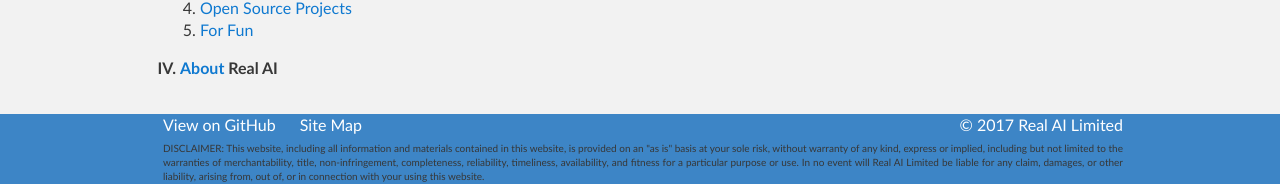
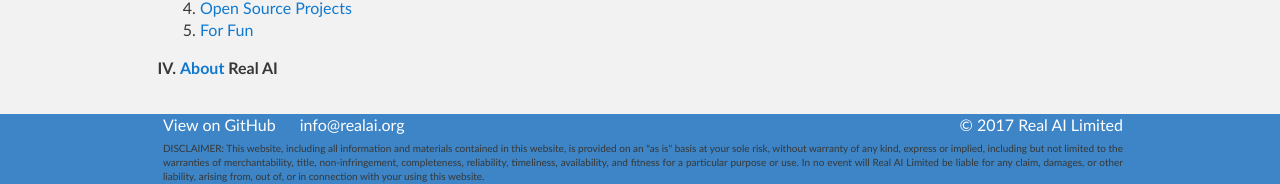
Before and after one commit to Tonywuhk/realai.org, a Jekyll site: the page built from README.md, in a window 1280 px wide and 900 px high, scrolled down 1642 px. Shown: the part 713-897 px from the top of the window. Built offline with Jekyll 4.4.1, drawn with Linux system fonts in a browser that asks for light colours; our own code applies the rules of GitHub Pages for plain Markdown files; comment, search, counter and statistics services are not loaded; the repository's description, which GitHub fills in, is left out.

Commit message:
Update default.html

```diff
--- a/_layouts/default.html
+++ b/_layouts/default.html
@@ -68,7 +68,7 @@
         <nav>
           <ul>
             <li><a href="{{site.github.repository_url}}/blob/master/{{page.path}}">View on GitHub</a></li>
-            <li><a href="/sitemap/">Site Map</a></li>
+            <li><a href="mailto:info@realai.org">info@realai.org</a></li>
           </ul>
         </nav>
         <p>
```
